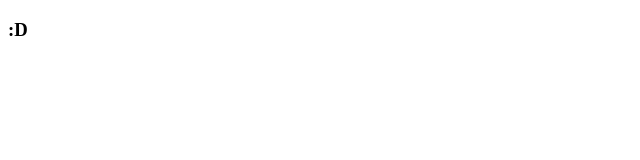
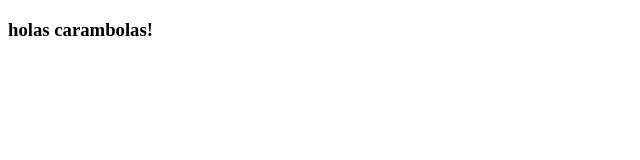
Before and after one commit to FelipeB12/proyectoDemoCursoPrework, a plain HTML site: page index.html in a window 1280 px wide. Shown: the whole page, without its empty margins (0-640 px from the left). Drawn offline with Linux system fonts and the light colour scheme.

Commit message:
carambolas

```diff
--- a/index.html
+++ b/index.html
@@ -7,6 +7,6 @@
     <title>Document</title>
 </head>
 <body>
-    <h3>:D</h3>
+    <h3> holas carambolas!</h3>
 </body>
 </html>
```
